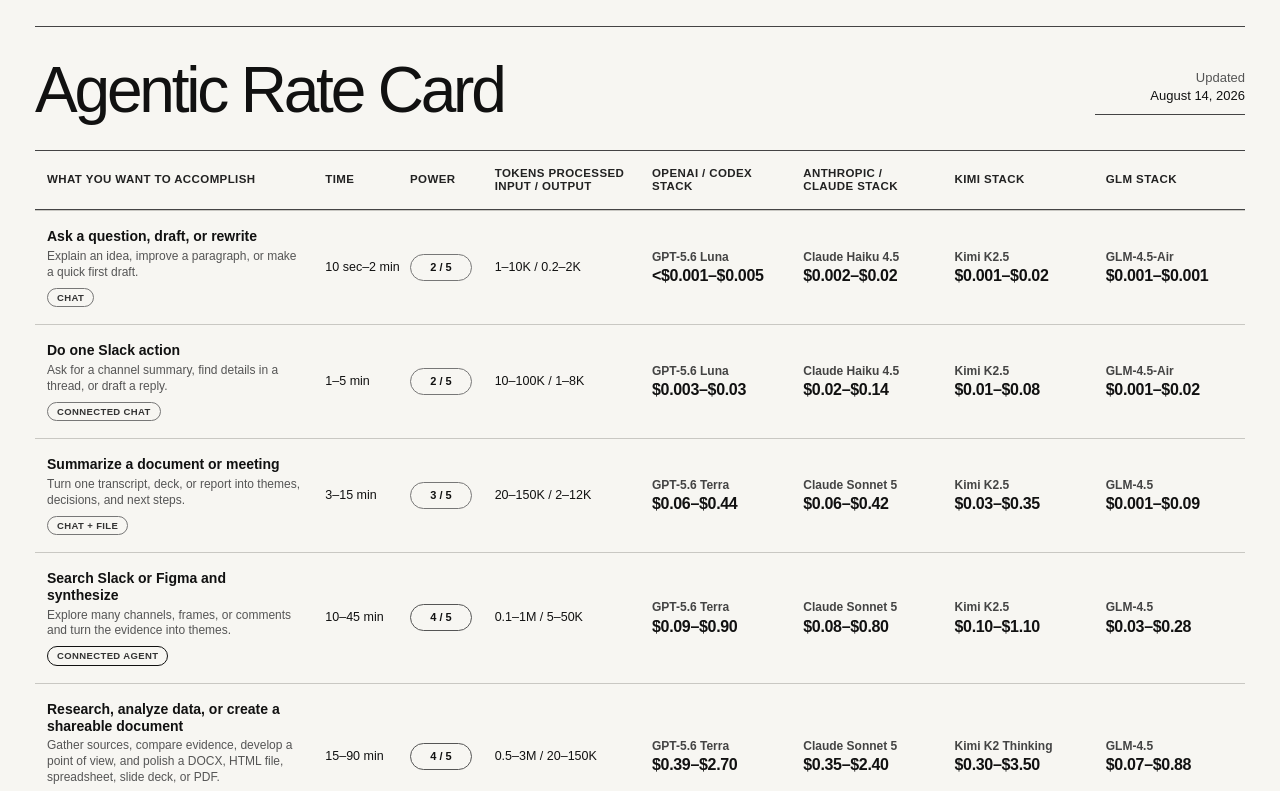
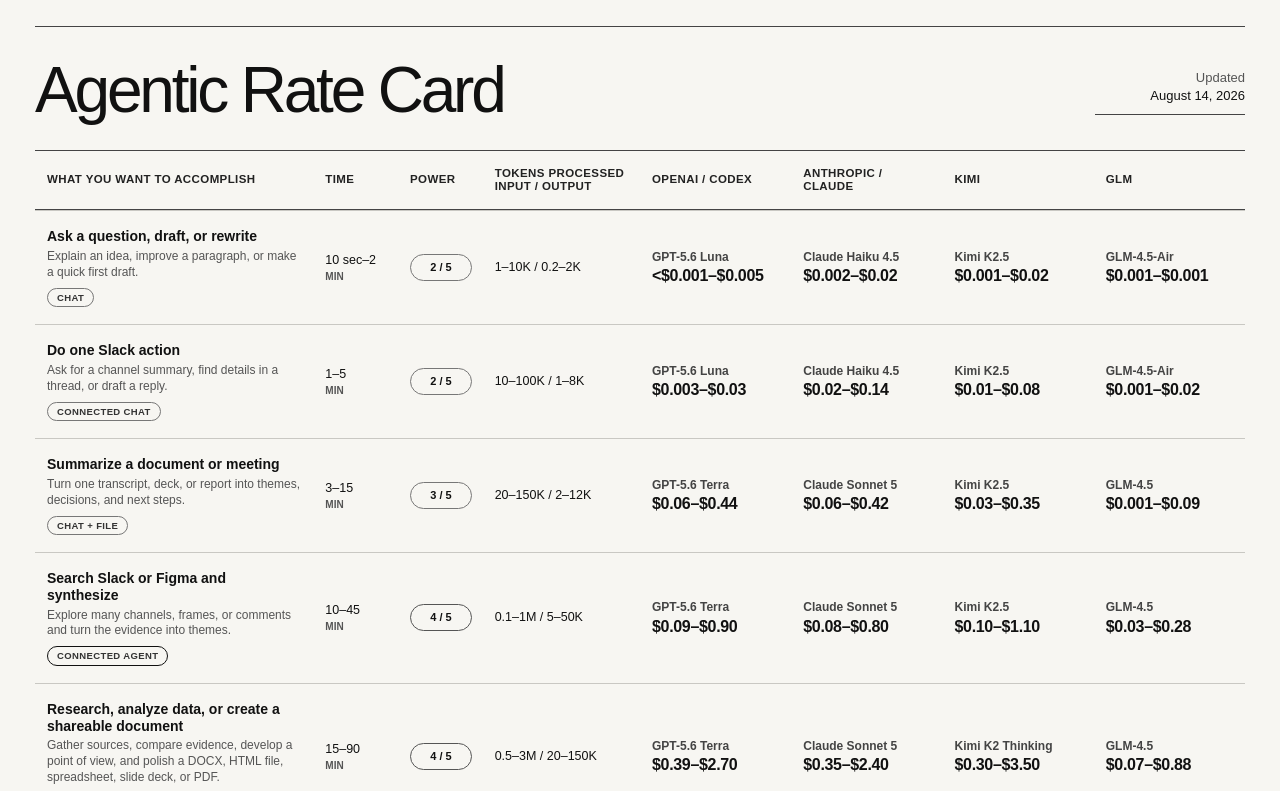
Before and after one commit to ideo/agentic-rate-card, a Next.js app: page / in a window 1280 px wide. Shown: the top 791 px of the page. Built offline with nearby package versions, Linux system fonts and the light colour scheme.

Commit message:
Simplify provider headers and time layout

```diff
--- a/app/globals.css
+++ b/app/globals.css
@@ -22,3 +22,4 @@
 @media print{@page{size:letter landscape;margin:.22in}body{background:var(--paper)}.sheet{width:100%;margin:0;padding:0;border:0}.sheet:before{display:none}header{margin-bottom:10px;padding-top:4px}h1{font-size:34px}.updated{font-size:9px}table{font-size:8.2px}thead th{padding:4px 6px;font-size:7.5px}tbody th,tbody td{padding:2px 6px}.work-detail{font-size:7.2px;line-height:1.12}.mode{margin-top:2px;padding:1px 4px;font-size:6.5px}.power{min-width:52px;padding:2px 4px;font-size:7.5px}.notes{gap:12px;margin-top:5px;font-size:7.3px;line-height:1.2}.notes p{margin-bottom:3px}.legend{gap:3px 8px;margin-bottom:3px}.terms{margin-top:8px;padding-top:6px}.terms h2{margin-bottom:5px;font-size:10px}.terms-grid{grid-template-columns:repeat(3,1fr);gap:4px 10px}.term{font-size:6.7px;line-height:1.15}.term strong{margin-bottom:1px;font-size:7px}}
 .chart-note{margin-bottom:10px}.chart-guide{display:flex;justify-content:space-between;gap:12px;margin:0 0 18px;color:#777;font-size:10px;text-transform:uppercase;letter-spacing:.03em}.bar-track{height:9px}.bar{transition:width .35s ease}
 .planner{padding-top:32px;padding-bottom:32px}.planner h2{margin-bottom:24px}
+.time-unit{display:block;margin-top:1px;color:var(--muted);font-size:10px;font-weight:700;text-transform:uppercase}
--- a/app/page.tsx
+++ b/app/page.tsx
@@ -50,6 +50,12 @@
   return <span className={`power ${level === 5 ? "p5" : level === 4 ? "p4" : ""}`}>{level} / 5</span>;
 }
 
+function Time({ value }: { value: string }) {
+  const match = value.match(/^(.*)\s+(min|hr|days)$/);
+  if (!match) return <>{value}</>;
+  return <><span>{match[1]}</span><span className="time-unit">{match[2]}</span></>;
+}
+
 function scaledCost(cost: string, factor: number) {
   return cost.replace(/\$([\d.]+)/g, (_, value) => {
     const amount = Number(value) * factor;
@@ -70,11 +76,11 @@
       <div className="table-wrap">
       <table aria-label="Agentic AI workflow rate card">
         <colgroup><col className="work" /><col className="time" /><col className="power-col" /><col className="usage" /><col className="provider" /><col className="provider" /><col className="provider" /><col className="provider" /></colgroup>
-        <thead><tr><th>What you want to accomplish</th><th>Time</th><th>Power</th><th>Tokens processed<br />input / output</th><th>OpenAI / Codex stack</th><th>Anthropic / Claude stack</th><th>Kimi stack</th><th>GLM stack</th></tr></thead>
+        <thead><tr><th>What you want to accomplish</th><th>Time</th><th>Power</th><th>Tokens processed<br />input / output</th><th>OpenAI / Codex</th><th>Anthropic / Claude</th><th>Kimi</th><th>GLM</th></tr></thead>
         <tbody>
           {rows.map((row) => <tr className={row.rowClass} key={row.title}>
             <th><span className="work-title">{row.title}</span><span className="work-detail">{row.detail}</span><span className={`mode ${row.modeClass || ""}`}>{row.mode}</span></th>
-            <td className="time">{row.time}</td><td><Power level={row.power} /></td><td className="usage">{row.usage}</td>
+            <td className="time"><Time value={row.time} /></td><td><Power level={row.power} /></td><td className="usage">{row.usage}</td>
             <td><span className="model">{row.openai}</span><span className="cost">{row.openaiCost}</span></td>
             <td><span className="model">{row.claude}</span><span className="cost">{row.claudeCost}</span></td>
             <td><span className="model">{row.alternatives.split(" · ")[0]}</span><span className="cost">{row.alternativesCost}</span></td>
```
